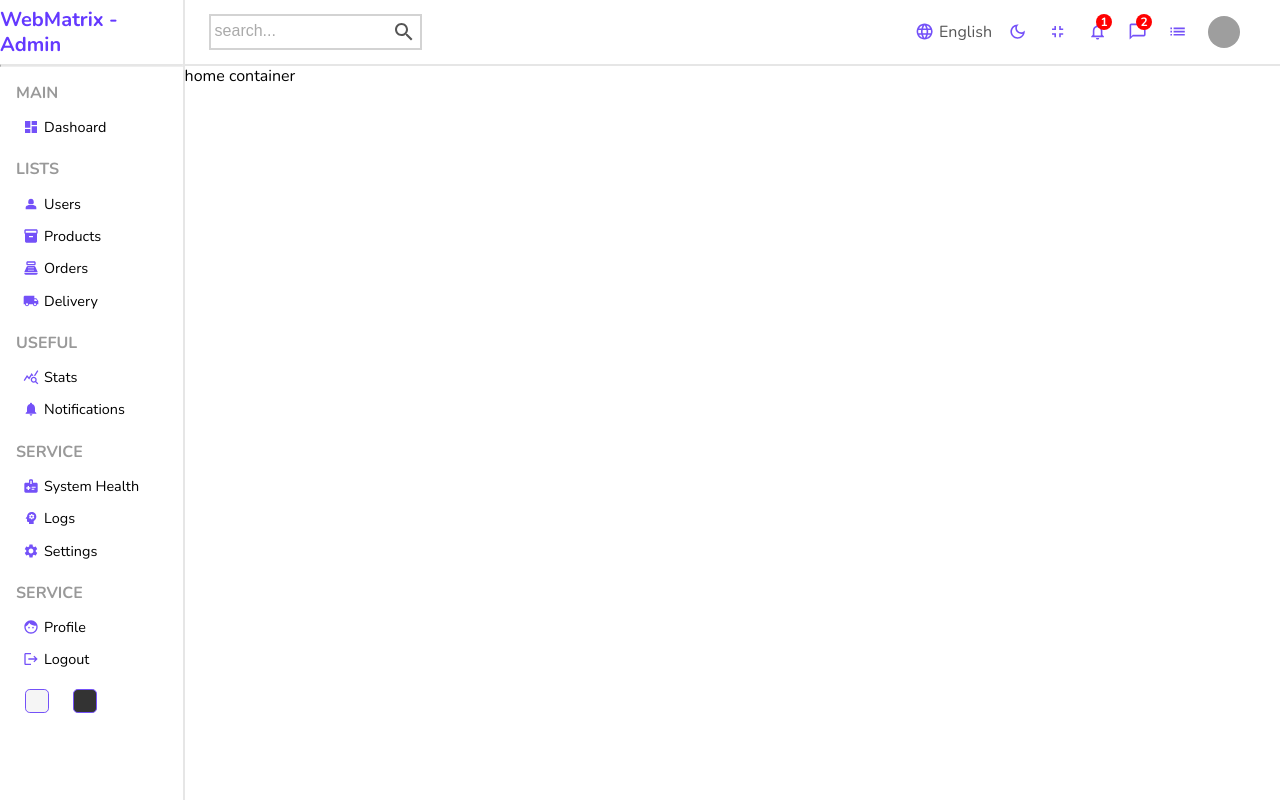
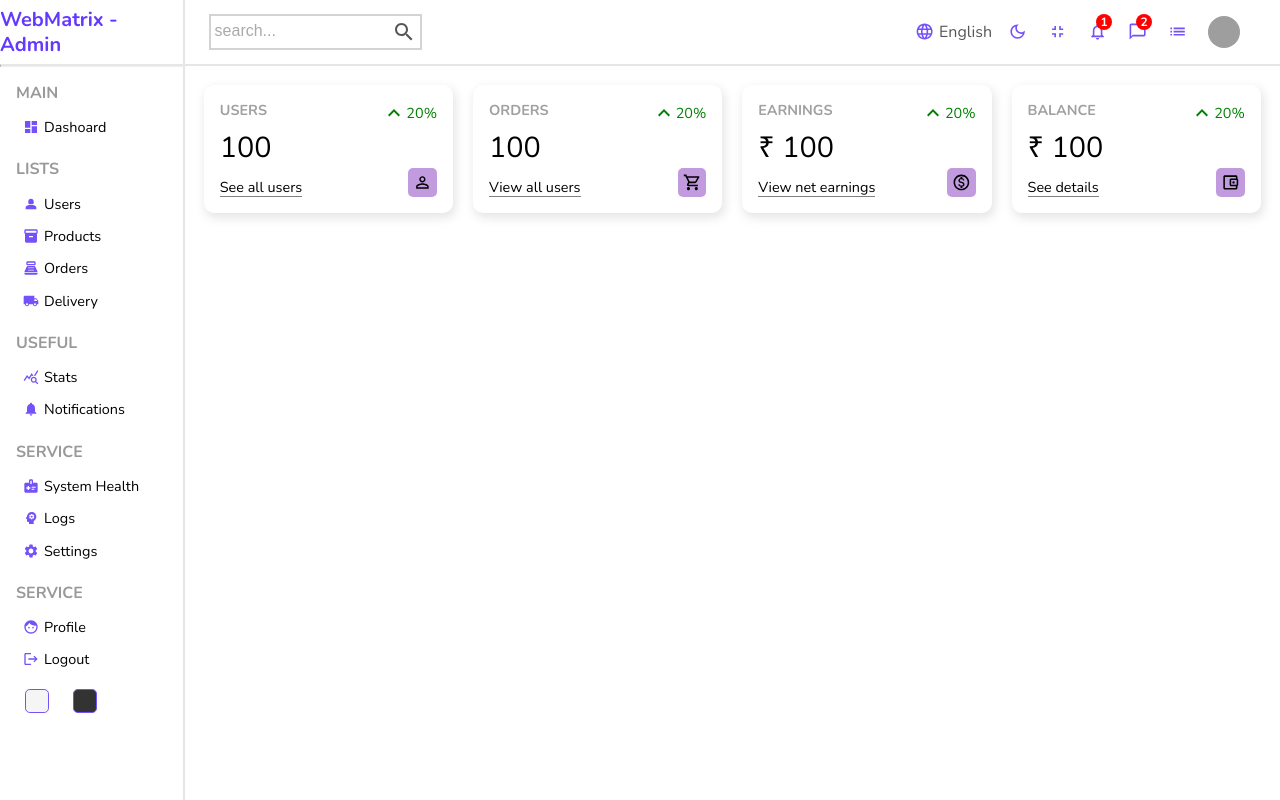
Before and after one commit to SuryanshuTomar/Projects, a React (Vite) app in the folder React/admin-dashboard-lama/: page / in a window 1280 px wide. Built offline with nearby package versions, Linux system fonts and the light colour scheme; grey boxes are pictures that could not be loaded.

Commit message:
added Widget to home and styled it

```diff
--- a/React/admin-dashboard-lama/src/pages/home/Home.jsx
+++ b/React/admin-dashboard-lama/src/pages/home/Home.jsx
@@ -1,5 +1,6 @@
 import Navbar from "../../components/navbar/Navbar";
 import Sidebar from "../../components/sidebar/Sidebar";
+import Widget from "../../components/widget/Widget";
 import "./home.scss";
 
 const Home = () => {
@@ -9,7 +10,12 @@
 
 			<div className="homeContainer">
 				<Navbar />
-				home container
+				<div className="widgets">
+					<Widget type="user" />
+					<Widget type="order" />
+					<Widget type="earning" />
+					<Widget type="balance" />
+				</div>
 			</div>
 		</div>
 	);
--- a/React/admin-dashboard-lama/src/pages/home/home.scss
+++ b/React/admin-dashboard-lama/src/pages/home/home.scss
@@ -3,5 +3,11 @@
 
 	.homeContainer {
 		flex: 6;
+
+		.widgets {
+			display: flex;
+			padding: 1.2rem;
+			gap: 20px;
+		}
 	}
 }
```
